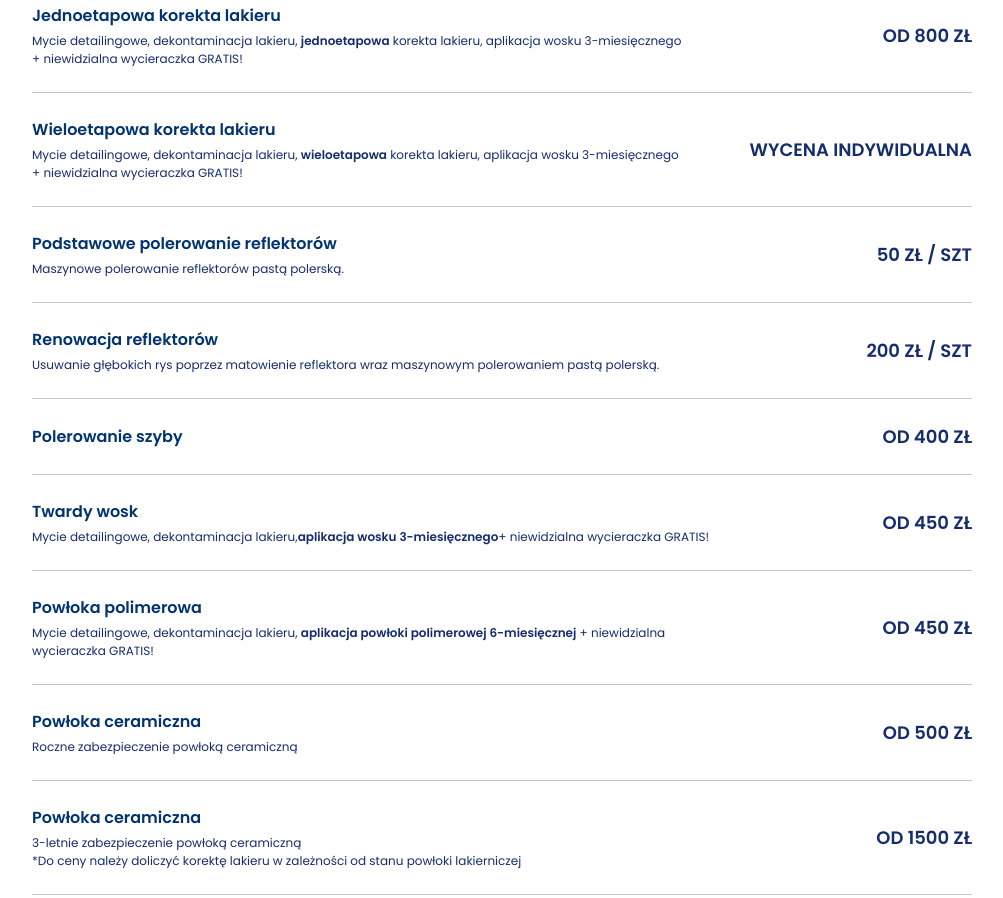
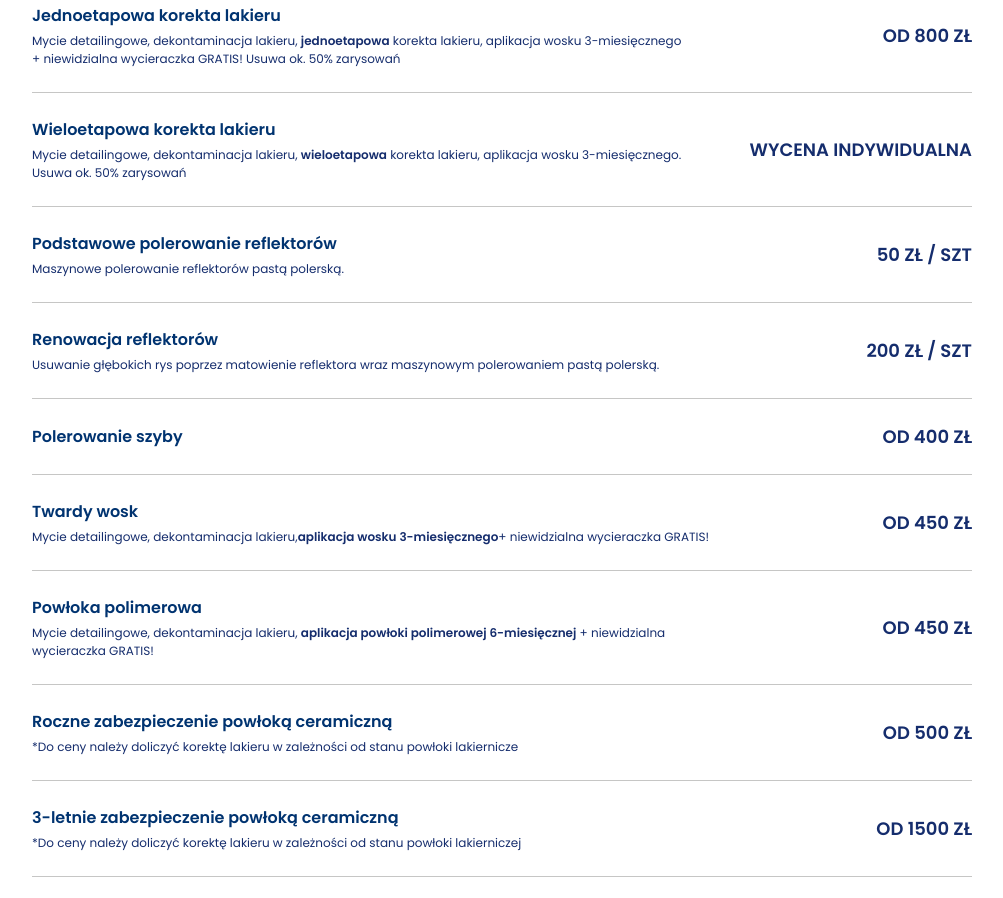
Before and after one commit to rafsko123/klimfix-www, a Gatsby site: page /uslugi-i-cennik in a window 1280 px wide. Shown: the part 2355-3253 px from the top of the page, without its empty margins (138-1141 px from the left). Built offline with nearby package versions, Linux system fonts and the light colour scheme; Gatsby itself is replaced by a stand-in of ours.

Commit message:
dev: udpate pricelist.

```diff
--- a/src/data/DataPriceList.tsx
+++ b/src/data/DataPriceList.tsx
@@ -164,13 +164,13 @@ export const DataPriceList = [
           },
           {
             title: "Jednoetapowa korekta lakieru",
-            description: <>Mycie detailingowe, dekontaminacja lakieru, <b>jednoetapowa</b> korekta lakieru, aplikacja wosku 3-miesięcznego +&nbsp;niewidzialna wycieraczka GRATIS!</>,
+            description: <>Mycie detailingowe, dekontaminacja lakieru, <b>jednoetapowa</b> korekta lakieru, aplikacja wosku 3-miesięcznego +&nbsp;niewidzialna wycieraczka GRATIS! Usuwa ok. 50% zarysowań</>,
             bolded: false,
             price: "od 800 zł",
           },
           {
             title: "Wieloetapowa korekta lakieru",
-            description: <>Mycie detailingowe, dekontaminacja lakieru, <b>wieloetapowa</b> korekta lakieru, aplikacja wosku 3-miesięcznego +&nbsp;niewidzialna wycieraczka GRATIS!</>,
+            description: <>Mycie detailingowe, dekontaminacja lakieru, <b>wieloetapowa</b> korekta lakieru, aplikacja wosku 3-miesięcznego. Usuwa ok. 50% zarysowań</>,
             bolded: false,
             price: "wycena indywidualna",
           },
@@ -205,14 +205,14 @@ export const DataPriceList = [
             price: "od 450 zł",
           },
           {
-            title: "Powłoka ceramiczna",
-            description: "Roczne zabezpieczenie powłoką ceramiczną",
+            title: "Roczne zabezpieczenie powłoką ceramiczną",
+            description: "*Do ceny należy doliczyć korektę lakieru w zależności od stanu powłoki lakiernicze",
             bolded: false,
             price: "od 500 zł",
           },
           {
-            title: "Powłoka ceramiczna",
-            description: <>3-letnie zabezpieczenie powłoką ceramiczną<br /> *Do ceny należy doliczyć korektę lakieru w zależności od stanu powłoki lakierniczej</>,
+            title: "3-letnie zabezpieczenie powłoką ceramiczną",
+            description: "*Do ceny należy doliczyć korektę lakieru w zależności od stanu powłoki lakierniczej",
             bolded: false,
             price: "od 1500 zł",
           },
```
